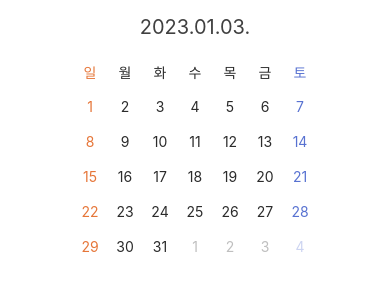
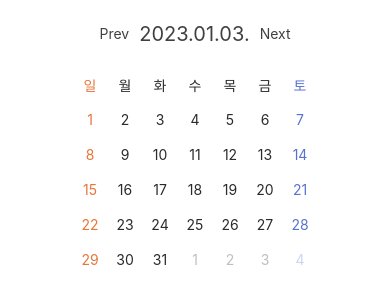
Before and after one commit to cpk0709/react-native-navigate, a React Native app: screen / in a window 390 px wide. Shown: the top 304 px of the page. Built offline with nearby package versions, Linux system fonts and the light colour scheme.

Commit message:
이전 다음 버튼 생성

```diff
--- a/App.js
+++ b/App.js
@@ -1,6 +1,13 @@
 import dayjs from 'dayjs';
 import React from 'react';
-import {StyleSheet, Text, View, FlatList, SafeAreaView} from 'react-native';
+import {
+  StyleSheet,
+  Text,
+  View,
+  FlatList,
+  SafeAreaView,
+  TouchableOpacity,
+} from 'react-native';
 import {getCalendarColumns, getDayColor, getDayText} from './src/util';
 import Margin from './src/Margin';
 
@@ -20,6 +27,14 @@ const Column = ({text, color, opacity}) => {
   );
 };
 
+const ArrowButton = ({onPress, text}) => {
+  return (
+    <TouchableOpacity style={{padding: 10}} onPress={onPress}>
+      <Text style={{color: '#404040'}}>{text}</Text>
+    </TouchableOpacity>
+  );
+};
+
 const App = () => {
   const now = dayjs();
   const columns = getCalendarColumns(now);
@@ -35,16 +50,25 @@ const App = () => {
             justifyContent: 'center',
             alignItems: 'center',
           }}>
+          <ArrowButton text={'Prev'} />
           <Text style={{fontSize: 20, color: '#404040'}}>
             {currentDateText}
           </Text>
+          <ArrowButton text={'Next'} />
         </View>
         <Margin height={15} />
         <View style={{flexDirection: 'row'}}>
           {[0, 1, 2, 3, 4, 5, 6].map(day => {
             const dayText = getDayText(day);
             const color = getDayColor(day);
-            return <Column text={dayText} color={color} opacity={1} />;
+            return (
+              <Column
+                key={`day-${day}`}
+                text={dayText}
+                color={color}
+                opacity={1}
+              />
+            );
           })}
         </View>
       </View>
@@ -69,6 +93,7 @@ const App = () => {
     <SafeAreaView style={[styles.container]}>
       <FlatList
         data={columns}
+        keyExtractor={(_, index) => `column-${index}`}
         renderItem={renderItem}
         numColumns={7}
         ListHeaderComponent={ListHeaderComponent}
```
